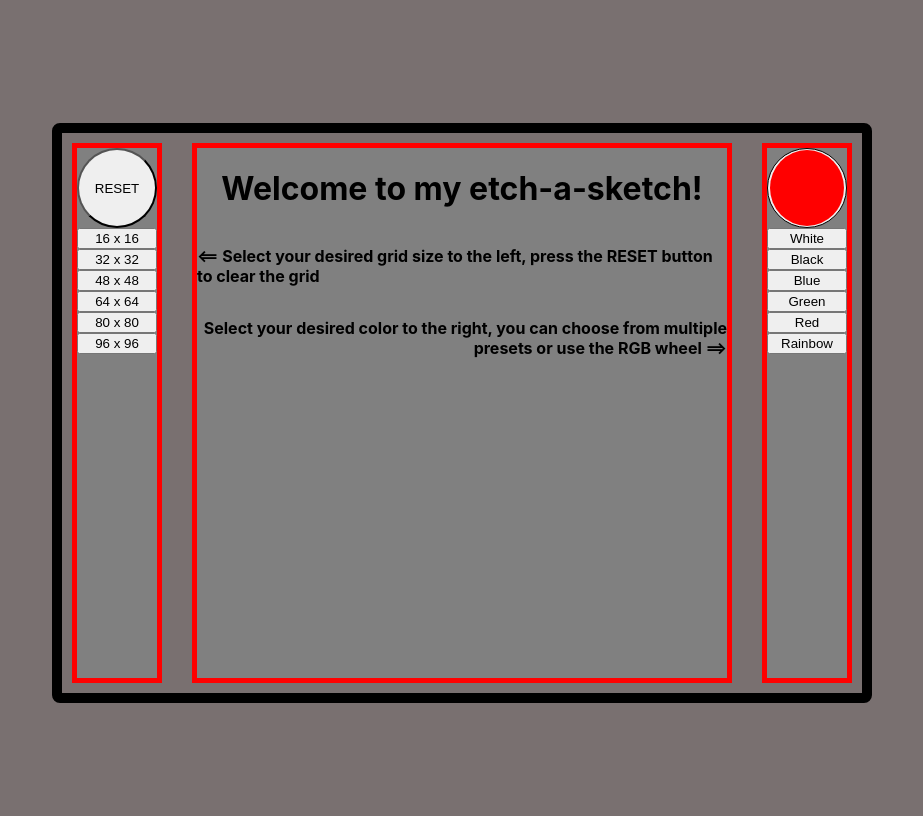
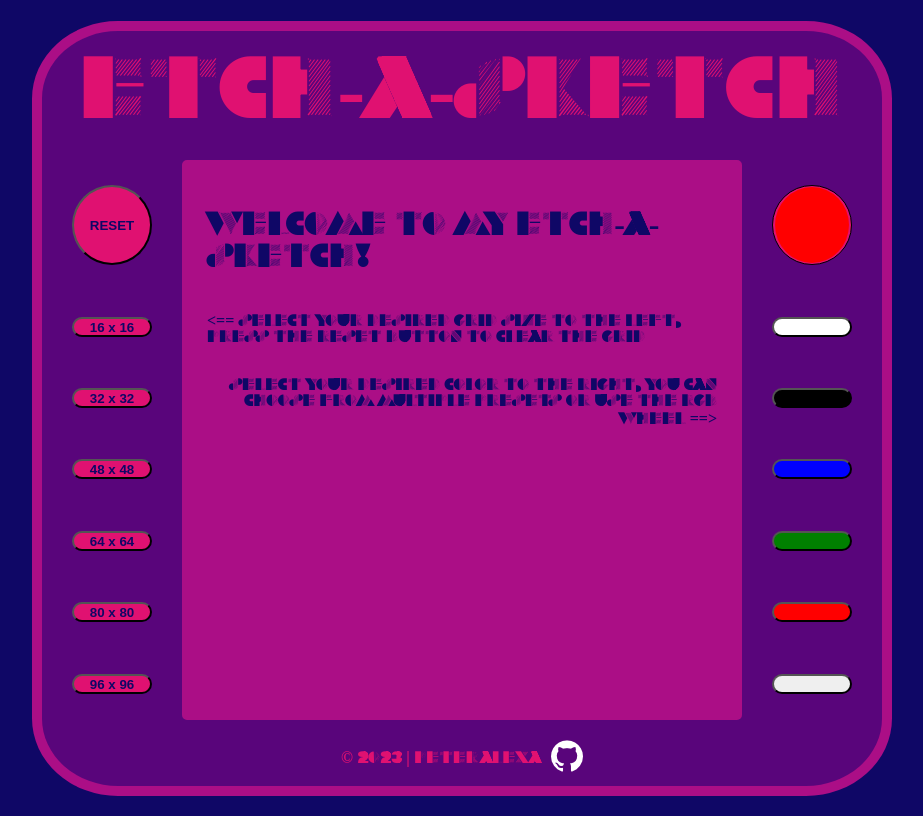
Before and after one commit to peteralexa/top-etch-a-sketch, a plain HTML site: page index.html in a window 1280 px wide. Shown: the whole page, without its empty margins (178-1101 px from the left). Drawn offline with Linux system fonts and the light colour scheme.

Commit message:
Add font, rework design

```diff
--- a/index.html
+++ b/index.html
@@ -8,6 +8,8 @@
     <script src="./script.js" defer></script>
 </head>
 <body>
+    <div id="interface">
+        <div id="header">Etch-a-Sketch</div>
         <div id="container">
             <div id="toggles">
                     <button id="reset-btn">RESET</button>
@@ -21,12 +23,19 @@
             <div id="grid"></div>
             <div id="toggles">
                 <input type="color" id="color-picker" value="#ff0000">
-            <button id="color-btn-preset" class="white" data-color="white">White</button>
-            <button id="color-btn-preset" class="black" data-color="black">Black</button>
-            <button id="color-btn-preset" class="blue" data-color="blue">Blue</button>
-            <button id="color-btn-preset" class="green" data-color="green">Green</button>
-            <button id="color-btn-preset" class="red" data-color="red">Red</button>
-            <button id="color-btn-rainbow" class="rainbow">Rainbow</button>
+                <button id="color-btn-preset" class="white" data-color="white"></button>
+                <button id="color-btn-preset" class="black" data-color="black"></button>
+                <button id="color-btn-preset" class="blue" data-color="blue"></button>
+                <button id="color-btn-preset" class="green" data-color="green"></button>
+                <button id="color-btn-preset" class="red" data-color="red"></button>
+                <button id="color-btn-rainbow" class="rainbow"></button>
+            </div>
+        </div>
+        <div id="footer">
+            © 2023 | peteralexa
+            <a href="https://github.com/peteralexa" target="_blank">
+              <img src="./images/github-logo.png" alt="Github icon">
+            </a>
         </div>
     </div>
 </body>
--- a/styles.css
+++ b/styles.css
@@ -1,5 +1,10 @@
+@font-face {
+    font-family: 'Retro';
+    src: url('./fonts/RetroGraphics.ttf') format('truetype');
+}
+
 html {
-    background-color: rgb(121, 112, 112);
+    background-color: #0f0766;
 }
 
 body {
@@ -7,10 +12,48 @@ body {
     min-height: 100vh;
     display: flex;
     flex-direction: column;
-    font-family: -apple-system, BlinkMacSystemFont, 'Segoe UI', Roboto, Oxygen, Ubuntu, Cantarell, 'Open Sans', 'Helvetica Neue', sans-serif;
+    font-family: 'Retro';
     justify-content: center;
     align-items: center;
     font-weight: bolder
+}
+
+#interface {
+    display: flex;
+    flex-direction: column;
+    align-items: center;
+    justify-content: center;
+    border: 10px solid #ab0e86;
+    max-width: 800px;
+    width: 90%;
+    height: auto;
+    padding: 0px;
+    margin: 0px;
+    background-color: #59057b;
+    padding-left: 20px;
+    padding-right: 20px;
+    border-radius: 10%;
+}
+
+#header {
+    display: flex;
+    align-items: center;
+    justify-content: center;
+    font-size: 84px;
+    color: #e01171;
+    padding: 10px;
+    font-weight: bolder;
+
+}
+
+#footer {
+    display: flex;
+    align-items: center;
+    justify-content: center;
+    gap: 10px;
+    padding: 10px;
+    color:  #e01171;
+    font-size: medium;
 }
 
 #container {
@@ -19,12 +62,12 @@ body {
     align-items: stretch;
     justify-content: center;
     max-width: 800px;
-    width: 90%;
+    width: 100%;
     height: auto;
-    border: solid 10px black;
     border-radius: 8px;
     gap: 10px;
-    margin-top: 10px;
+    margin-left: 0px;
+    margin-right: 0px;
 }
 
 #grid {
@@ -34,21 +77,49 @@ body {
     flex-shrink: 1;
     flex-wrap: wrap;
     width: 80%;
-    background-color: gray;
-    border: solid 5px red;
+    background-color: #ab0e86;
+    border: solid 5px  #ab0e86;
     aspect-ratio: 1/1;
     margin: 10px;
+    border-radius: 5px;
 }
 
 #toggles {
     display: flex;
     flex-direction: column;
-    justify-content: flex-start;
+    justify-content: space-around;
     align-items: center;
-    background-color: gray;
-    border: solid 5px red;
     margin: 10px;
     width: 10%;
+}
+
+.white {
+    background-color: white;
+}
+
+.black {
+    background-color: black;
+}
+
+.blue {
+    background-color: blue;
+}
+
+.green {
+    background-color: green;
+}
+
+.red{
+    background-color: red;
+}
+
+.rainbow {
+    background-color:  linear-gradient(45deg, red, orange, yellow, green, blue, indigo, violet, red);
+}
+
+#grid-size-btn {
+  background-color:  #e01171;
+  font-weight: bolder;
 }
 
 #color-picker,
@@ -56,6 +127,16 @@ body {
     width: 80px;
     height: 80px;
     border-radius: 50%;
+    background-color: #e01171;
+}
+
+#reset-btn {
+    color: #0f0766;
+    font-weight: bolder;
+}
+
+#grid-size-btn {
+    color: #0f0766; ;
 }
 
 #color-picker::-webkit-color-swatch-wrapper {
@@ -76,7 +157,8 @@ body {
 #color-btn-preset,
 #color-btn-rainbow {
     width: 100%;
-    height: auto;
+    height: 20px;
+    border-radius: 10px;
 }
 
 .intro {
@@ -84,6 +166,8 @@ body {
     flex-direction: column;
     align-items: center;
     justify-content: center;
+    padding: 20px;
+    color: #0f0766;
 }
 
 .intro-para1 {
@@ -108,6 +192,7 @@ body {
     flex-basis: calc(100% / 16);
     aspect-ratio: 1;
     background-color: white;
+    border: solid 1px gray;
 }
 
 .grid-row32 {
@@ -124,6 +209,7 @@ body {
     flex-basis: calc(100% / 32);
     aspect-ratio: 1;
     background-color: white;
+    border: solid 1px gray;
 }
 
 .grid-row32 {
@@ -140,6 +226,7 @@ body {
     flex-basis: calc(100% / 32);
     aspect-ratio: 1;
     background-color: white;
+    border: solid 1px gray;
 }
 
 .grid-row48 {
@@ -156,6 +243,7 @@ body {
     flex-basis: calc(100% / 48);
     aspect-ratio: 1;
     background-color: white;
+    border: solid 1px gray;
 }
 
 .grid-row64 {
@@ -172,6 +260,7 @@ body {
     flex-basis: calc(100% / 64);
     aspect-ratio: 1;
     background-color: white;
+    border: solid 1px gray;
 }
 
 .grid-row80 {
@@ -188,6 +277,7 @@ body {
     flex-basis: calc(100% / 80);
     aspect-ratio: 1;
     background-color: white;
+    border: solid 1px gray;
 }
 
 .grid-row96 {
@@ -204,4 +294,5 @@ body {
     flex-basis: calc(100% / 96);
     aspect-ratio: 1;
     background-color: white;
+    border: solid 1px gray;
 }
```
Also changed, not shown: fonts/1001fonts-retro-graphics-eula.txt (added), fonts/RetroGraphics.ttf (added), images/github-logo.png (added). Lines whose indentation alone changed are shown as unchanged.
